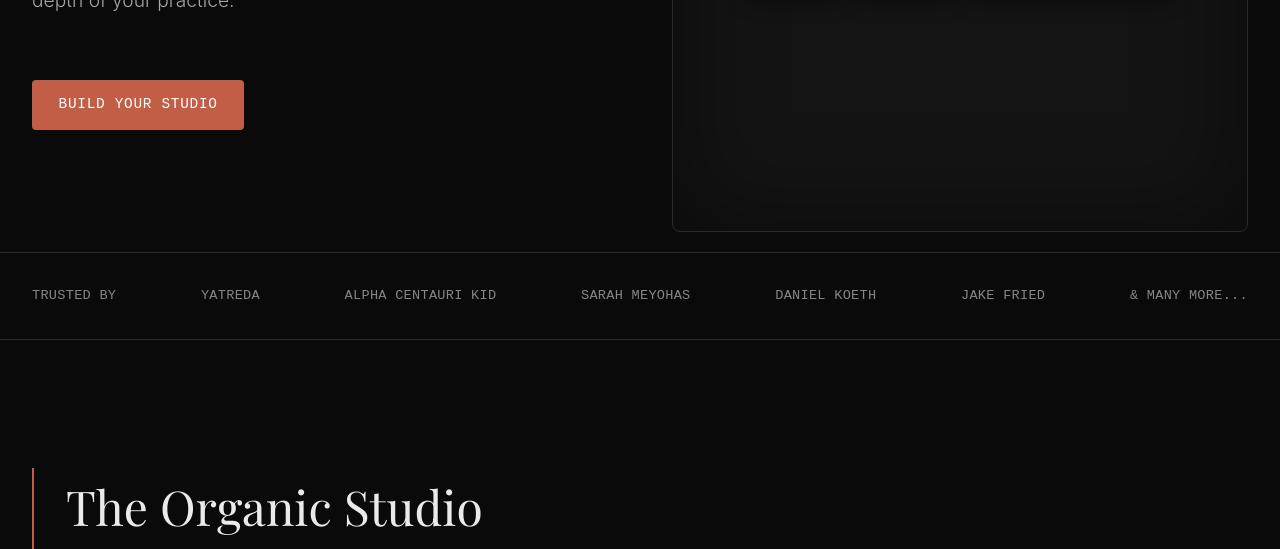
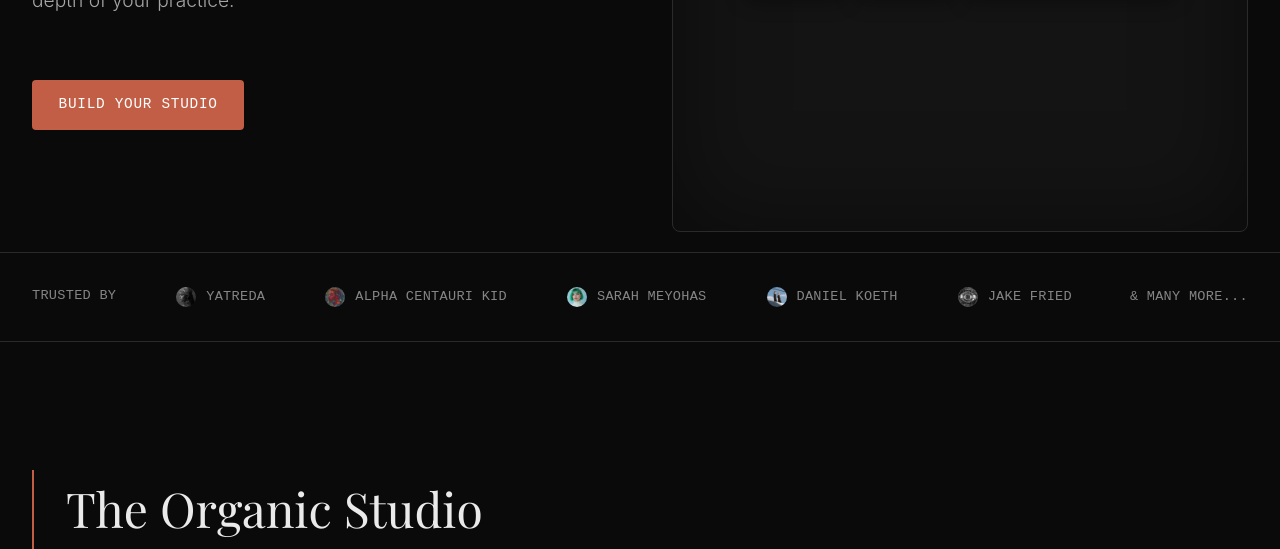
Before and after one commit to maxkarlan/landingSiteTest, a plain HTML site: page index.html in a window 1280 px wide. Shown: the part 548-1097 px from the top of the page. Drawn offline with nearby package versions, Linux system fonts and the light colour scheme; a web font is replaced by a local one.

Commit message:
added hyperlinks and visual hover indicators to trusted by artist names

```diff
--- a/index.html
+++ b/index.html
@@ -87,11 +87,21 @@
             <div class="container trust-grid mono-text">
                 <div class="trust-label">TRUSTED BY</div>
                 <div class="trust-names">
-                    <span>YATREDA</span>
-                    <span>ALPHA CENTAURI KID</span>
-                    <span>SARAH MEYOHAS</span>
-                    <span>DANIEL KOETH</span>
-                    <span>JAKE FRIED</span>
+                    <a href="https://sienna.art/yatreda" target="_blank"><span class="pfp-wrapper"><img
+                                src="public/assets/artist-yatreda.jpg" alt="Yatreda"
+                                class="artist-pfp"></span>YATREDA</a>
+                    <span><span class="pfp-wrapper"><img src="public/assets/artist-ack.jpg" alt="Alpha Centauri Kid"
+                                class="artist-pfp"></span>ALPHA
+                        CENTAURI KID</span>
+                    <span><span class="pfp-wrapper"><img src="public/assets/artist-sarah-meyohas.jpg"
+                                alt="Sarah Meyohas" class="artist-pfp"></span>SARAH
+                        MEYOHAS</span>
+                    <a href="https://sienna.art/_DK_" target="_blank"><span class="pfp-wrapper"><img
+                                src="public/assets/artist-daniel-koeth.jpg" alt="Daniel Koeth"
+                                class="artist-pfp"></span>DANIEL KOETH</a>
+                    <span><span class="pfp-wrapper"><img src="public/assets/artist-jake-fried.jpg" alt="Jake Fried"
+                                class="artist-pfp"></span>JAKE
+                        FRIED</span>
                     <span>& MANY MORE...</span>
                 </div>
             </div>
--- a/style.css
+++ b/style.css
@@ -357,12 +357,46 @@ a {
     display: flex;
     justify-content: space-between;
     opacity: 1;
-    filter: grayscale(100%);
 }
 
 .trust-names {
     display: contents;
     /* Preserve original layout on desktop */
+}
+
+.trust-names span,
+.trust-names a {
+    display: inline-flex;
+    align-items: center;
+    gap: var(--space-xs);
+}
+
+.pfp-wrapper {
+    position: relative;
+    width: 24px;
+    height: 24px;
+    border-radius: 50%;
+    overflow: hidden;
+    display: flex;
+    /* Removes extra space below img */
+    border: 2px solid transparent;
+    /* Prepare for hover border without layout shift */
+    transition: border-color 0.2s ease;
+}
+
+/* Only apply hover border to linked artists (inside <a> tags) */
+.trust-names a:hover .pfp-wrapper {
+    border-color: var(--theme-color-accent);
+}
+
+.artist-pfp {
+    width: 100%;
+    height: 100%;
+    object-fit: cover;
+}
+
+.trust-names a:hover {
+    color: var(--theme-color-accent);
 }
 
 .features {
@@ -718,7 +752,8 @@ footer {
         gap: var(--space-md);
     }
 
-    .trust-names span {
+    .trust-names span,
+    .trust-names a {
         display: inline-block;
     }
 
```
Also changed, not shown: public/assets/artist-ack.jpg (added), public/assets/artist-daniel-koeth.jpg (added), public/assets/artist-jake-fried.jpg (added), public/assets/artist-sarah-meyohas.jpg (added), public/assets/artist-yatreda.jpg (added).
